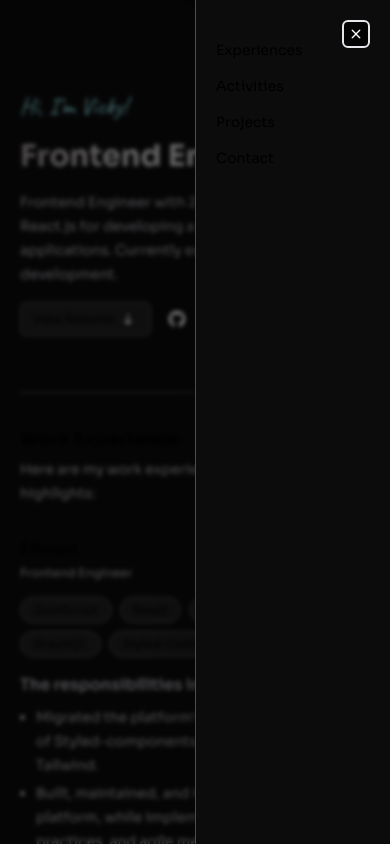
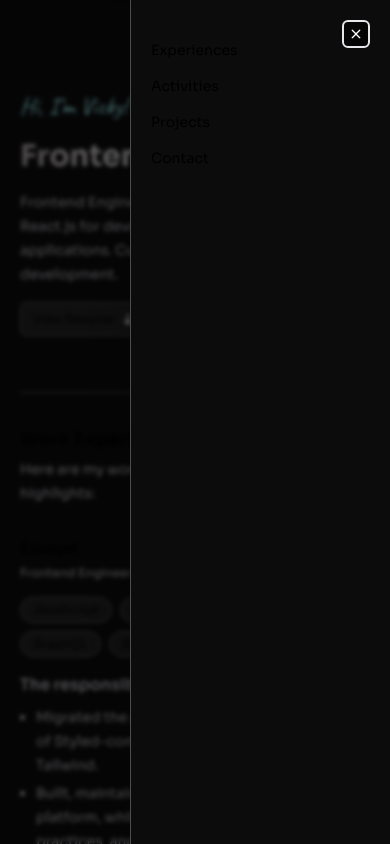
Before and after one commit to vickyadrii/personal-website-2.0, a Next.js app: page / in a window 390 px wide. Both pictures are taken after a click on the button 356 px from the left and 34 px from the top of the page. Shown: the top 844 px of the page. Built offline with nearby package versions, Linux system fonts and the light colour scheme.

Commit message:
fix: add framer motion on mobile navbar

```diff
--- a/package.json
+++ b/package.json
@@ -14,6 +14,7 @@
   "dependencies": {
     "@react-email/components": "0.0.22",
     "@react-email/tailwind": "^0.0.19",
+    "framer-motion": "^11.3.19",
     "next": "14.2.5",
     "react": "^18",
     "react-dom": "^18",
--- a/src/components/common/navbar/navbar-mobile.tsx
+++ b/src/components/common/navbar/navbar-mobile.tsx
@@ -2,6 +2,7 @@
 import { useState } from "react";
 import Link from "next/link";
 import Image from "next/image";
+import { motion, AnimatePresence } from "framer-motion";
 
 import { getAssetUrl } from "@/lib/utils";
 import { navbarItems } from "@/constants/constants";
@@ -27,13 +28,23 @@ const NavbarMobile = () => {
           </button>
         </div>
 
-        <div
-          className={`fixed w-100 ${showMenu ? "opacity-100 w-full" : "opacity-0 -left-full"} left-0  top-0 bg-black/50 min-h-screen backdrop-blur-[2px]`}
+        <AnimatePresence>
+          {showMenu && (
+            <motion.div
+              className="fixed w-full left-0 top-0 bg-black/50 min-h-screen backdrop-blur-[2px]"
+              initial={{ opacity: 0 }}
+              animate={{ opacity: 1 }}
+              exit={{ opacity: 0 }}
+              transition={{ duration: 0.3 }}
             >
-          <div
-            className={`fixed ${showMenu ? "right-0 w-full" : "-right-full"} flex justify-end drop-shadow-2xl transition-all duration-200`}
+              <motion.div
+                className="fixed right-0 flex justify-end drop-shadow-2xl w-full"
+                initial={{ x: "100%" }}
+                animate={{ x: 0 }}
+                exit={{ x: "100%" }}
+                transition={{ duration: 0.4 }}
               >
-            <div className="bg-[#0c0c0c] w-1/2 min-h-screen border-l border-l-primary-dark-600">
+                <div className="bg-[#0c0c0c] w-2/3 min-h-screen border-l border-l-primary-dark-600">
                   <nav className="px-5 py-10">
                     <ul className="flex flex-col gap-4">
                       {navbarItems.map(({ href, label }) => (
@@ -49,8 +60,10 @@ const NavbarMobile = () => {
                     </ul>
                   </nav>
                 </div>
-          </div>
-        </div>
+              </motion.div>
+            </motion.div>
+          )}
+        </AnimatePresence>
       </div>
     </header>
   );
```
Also changed, not shown: 1 other file (tests, documents, lock files or other folders). Lines whose indentation alone changed are shown as unchanged.
